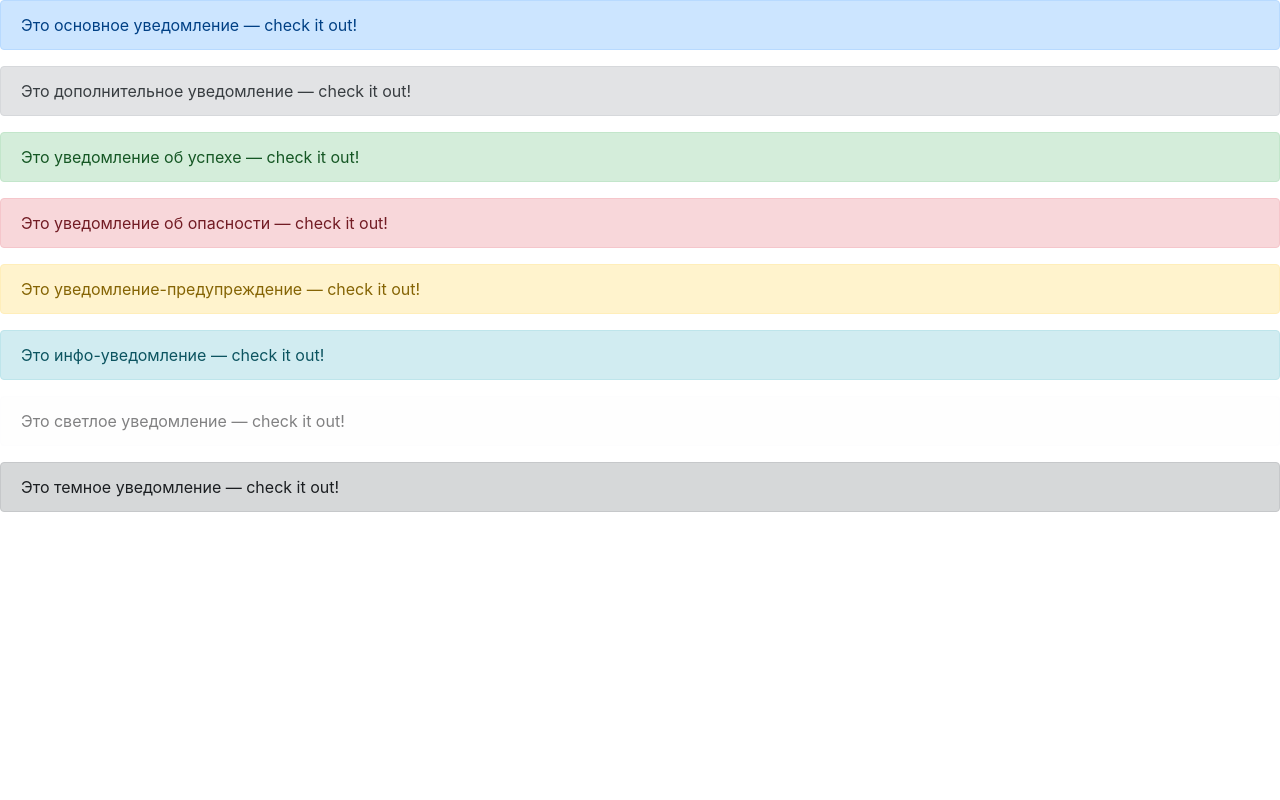
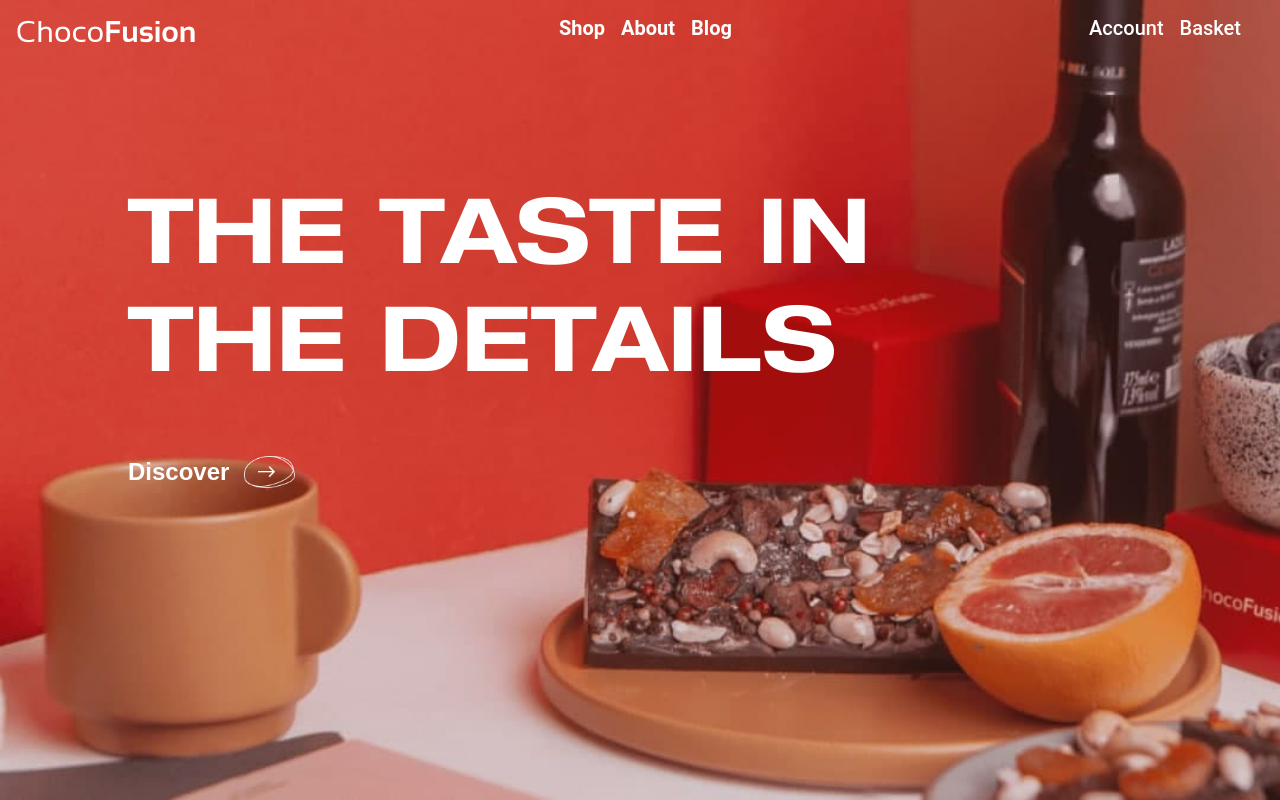
Before and after one commit to Anastasia-Ginger/ChocoFusion, a plain HTML site: page index.html in a window 1280 px wide. Shown: the top 800 px of the page. Drawn offline with nearby package versions, Linux system fonts and the light colour scheme.

Commit message:
create main section and "look-for-smth" section

```diff
--- a/css/style.scss
+++ b/css/style.scss
@@ -1,3 +1,98 @@
 @import "bootstrap.css";
 @import "bootstrap-grid.css";
 @import "bootstrap-reboot.css";
+@font-face {
+  font-family: 'Helvetica Neue LT Std';
+  src: url('../fonts/HelveticaNeueLTStd-BdEx.eot');
+  src: url('../fonts/HelveticaNeueLTStd-BdEx.eot?#iefix') format('embedded-opentype'),
+  url('../fonts/HelveticaNeueLTStd-BdEx.woff2') format('woff2'),
+  url('../fonts/HelveticaNeueLTStd-BdEx.woff') format('woff'),
+  url('../fonts/HelveticaNeueLTStd-BdEx.ttf') format('truetype'),
+  url('../fonts/HelveticaNeueLTStd-BdEx.svg#HelveticaNeueLTStd-BdEx') format('svg');
+  font-weight: bold;
+  font-style: normal;
+  font-display: swap;
+}
+
+
+.button-white{
+  a {
+    text-decoration: none;
+    font-size: 24px;
+    font-family: 'Maven Pro', sans-serif;
+    font-weight: 700;
+    color: #FFFFFF;
+    align-items: center;
+    display: flex;
+  }
+  img {
+    width: 100%;
+    max-width: 51px;
+    margin-left: 15px;
+    height: auto;
+    display: inline-block;
+  }
+}
+.button-blue {
+  a {
+    text-decoration: none;
+    font-size: 24px;
+    font-family: 'Maven Pro', sans-serif;
+    font-weight: 500;
+    color: #194798;
+    align-items: center;
+    display: flex;
+  }
+  img {
+    width: 100%;
+    max-width: 51px;
+    margin-left: 15px;
+    height: auto;
+    display: inline-block;
+  }
+}
+h3{
+  font-family: "Helvetica Neue LT Std", sans-serif;
+  font-size: 90px;
+  font-weight: 700;
+  color: #EB513C;
+}
+body{
+  font-family: Roboto, sans-serif;
+  font-weight: 400;
+}
+.main_page {
+  background-image: url("../images/main-page.jpg");
+  height: 100vh;
+  background-size: cover;
+  align-items: center;
+  position: relative;
+  .h1_main-page{
+    position: absolute;
+    top: 43%;
+    margin-top: -154px;
+    left: 10%;
+    h1{
+      font-family: "Helvetica Neue LT Std", sans-serif;
+      font-size: 90px;
+      font-weight: 700;
+      color: white;
+    }
+  }
+}
+.look-for-smth{
+  background: linear-gradient(to right, #ECECEC 70%, #FB957E 30%);
+  .choco-bg{
+    background-image: url("../images/look_for_smth.jpg");
+    background-size: cover;
+    align-items: center;
+    position: relative;
+    height: 100vh;
+  }
+  .photo-description{
+    width: 100%;
+    bottom: 10%;
+    left: 0;
+    margin-bottom: -20px;
+  }
+}
--- a/index.html
+++ b/index.html
@@ -10,30 +10,61 @@
     <link rel="stylesheet" href="css/style.css">
 </head>
 <body>
-<div class="alert alert-primary" role="alert">
-    Это основное уведомление — check it out!
+<div class="main_page">
+    <header>
+        <div class="container-fluid">
+            <nav class="navbar navbar-expand-lg navbar-dark row justify-content-between">
+                <a class="navbar-brand" href="#"><img src="images/logo.png" alt="logo"></a>
+                <button class="navbar-toggler" type="button" data-toggle="collapse"
+                        data-target="#navbarSupportedContent" aria-controls="navbarSupportedContent"
+                        aria-expanded="false" aria-label="Toggle navigation">
+                    <span class="navbar-toggler-icon"></span>
+                </button>
+                <div class="collapse navbar-collapse col-7 justify-content-between" id="navbarSupportedContent">
+                    <ul class="navbar-nav">
+                        <li class="nav-item h5">
+                            <a class="nav-link text-white" href="#"><strong>Shop</strong></a>
+                        </li>
+                        <li class="nav-item h5">
+                            <a class="nav-link text-white" href="#"><strong>About</strong></a>
+                        </li>
+                        <li class="nav-item h5">
+                            <a class="nav-link text-white" href="#"><strong>Blog</strong></a>
+                        </li>
+                    </ul>
+                    <ul class="navbar-nav">
+                        <li class="nav-item h5">
+                            <a class="nav-link text-white" href="#">Account</a>
+                        </li>
+                        <li class="nav-item h5">
+                            <a class="nav-link text-white" href="#">Basket</a>
+                        </li>
+                    </ul>
                 </div>
-<div class="alert alert-secondary" role="alert">
-    Это дополнительное уведомление — check it out!
+            </nav>
         </div>
-<div class="alert alert-success" role="alert">
-    Это уведомление об успехе — check it out!
+    </header>
+    <div class="h1_main-page">
+        <h1 class="text-uppercase mb-5">the taste in <br>the details</h1>
+        <div class="button-white"><a href="#">Discover <img src="images/arrow-white.png" alt="arrow"></a></div>
     </div>
-<div class="alert alert-danger" role="alert">
-    Это уведомление об опасности — check it out!
 </div>
-<div class="alert alert-warning" role="alert">
-    Это уведомление-предупреждение — check it out!
+<section class="look-for-smth">
+    <div class="container-fluid">
+        <div class="row align-items-center">
+            <div class="col-7">
+                <h3 class="text-uppercase mb-5">Looking for <br>
+                    something <br>
+                    cool?</h3>
+                <div class="button-blue"><a href="#">Fusion for you <img src="images/arrow-blue.png" alt="arrow"></a>
                 </div>
-<div class="alert alert-info" role="alert">
-    Это инфо-уведомление — check it out!
             </div>
-<div class="alert alert-light" role="alert">
-    Это светлое уведомление — check it out!
+            <div class="col-5 choco-bg">
+                <p class="position-absolute h5 photo-description text-white text-center">Dark chocolate with banana, zest and raisins</p>
             </div>
-<div class="alert alert-dark" role="alert">
-    Это темное уведомление — check it out!
         </div>
+    </div>
+</section>
 </body>
 <script src="https://code.jquery.com/jquery-2.2.4.min.js"></script>
 <script src="js/bootstrap.js"></script>
```
Also changed, not shown: css/style.css, fonts/HelveticaNeueLTStd-BdEx.ttf (added), fonts/HelveticaNeueLTStd-BdEx.woff (added), fonts/HelveticaNeueLTStd-BdEx.woff2 (added), images/arrow-blue.png (added), images/arrow-white.png (added), images/logo.png (added), images/look_for_smth.jpg (added), images/main-page.jpg (added), images/who_we_are.jpg (added), 3 other files. Lines whose indentation alone changed are shown as unchanged.
